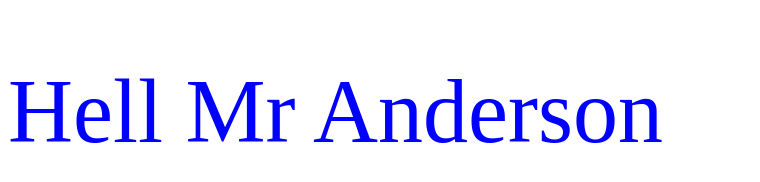
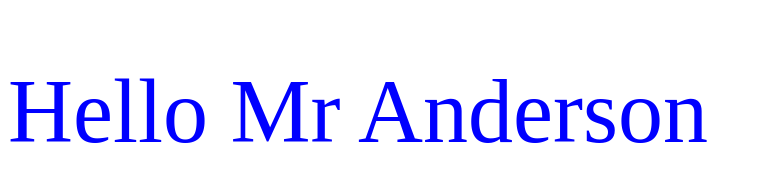
Before and after one commit to Nicholas-Baldassini/Nicholas-Baldassini.github.io, a plain HTML site: page index.html in a window 1280 px wide. Shown: the whole page, without its empty margins (0-760 px from the left). Drawn offline with Linux system fonts and the light colour scheme.

Commit message:
hell -> hello

```diff
--- a/index.html
+++ b/index.html
@@ -4,7 +4,7 @@
         <link rel="stylesheet" href="css/style.css">
     </head>
     <body>
-        <h1 id = 'MrAnderson'>Hell Mr Anderson</h1>
+        <h1 id = 'MrAnderson'>Hello Mr Anderson</h1>
         <script src="JsAlgorithms/matrix-multiplication.js"></script>
     </body>
 </html>
```
